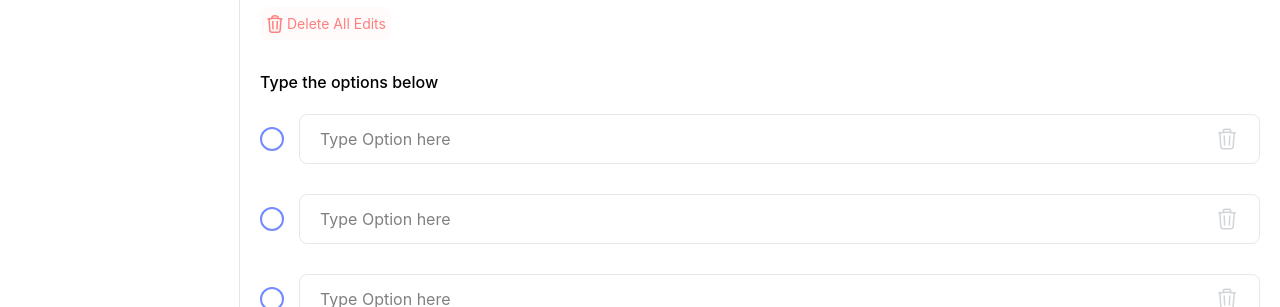
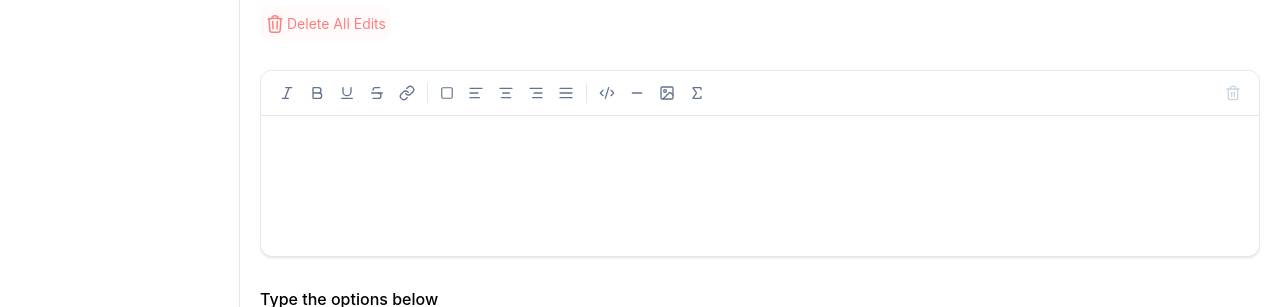
Before and after one commit to hardikgondalia/preproute-assignment, a React (Vite) app: page /test-creation/1/questions in a window 1280 px wide. Shown: the part 432-739 px from the top of the page. Built offline with nearby package versions, Linux system fonts and the light colour scheme; no server answers; sample sign-in values are in the browser's storage.

Commit message:
Edit test creation & Bulk question entry

```diff
--- /dev/null
+++ b/src/components/common/RichTextEditor.tsx
@@ -0,0 +1,235 @@
+import React, { useCallback } from "react";
+import { useEditor, EditorContent, Editor } from "@tiptap/react";
+import StarterKit from "@tiptap/starter-kit";
+import Link from "@tiptap/extension-link";
+import Image from "@tiptap/extension-image";
+import TextAlign from "@tiptap/extension-text-align";
+import UnderlineExt from "@tiptap/extension-underline";
+import {
+  Italic,
+  Bold,
+  Underline as UnderlineIcon,
+  Strikethrough,
+  Link as LinkIcon,
+  Square,
+  AlignLeft,
+  AlignCenter,
+  AlignRight,
+  AlignJustify,
+  Code2,
+  Minus,
+  Image as ImageIcon,
+  Sigma,
+  Trash2,
+} from "lucide-react";
+
+// Note: @tiptap/starter-kit does not include Underline by default.
+// Install it separately: npm install @tiptap/extension-underline lucide-react
+
+interface ToolbarButtonProps {
+  onClick?: () => void;
+  isActive?: boolean;
+  children: React.ReactNode;
+  title?: string;
+}
+
+function ToolbarButton({ onClick, isActive, children, title }: ToolbarButtonProps) {
+  return (
+    <button
+      type="button"
+      onClick={onClick}
+      title={title}
+      className={`p-1.5 rounded-md transition-colors ${
+        isActive
+          ? "bg-slate-100 text-slate-900"
+          : "text-slate-500 hover:bg-slate-50 hover:text-slate-700"
+      }`}
+    >
+      {children}
+    </button>
+  );
+}
+
+function Divider() {
+  return <div className="w-px h-5 bg-slate-200 mx-1" />;
+}
+
+export interface RichTextEditorProps {
+  /** Initial HTML content to load into the editor */
+  content?: string;
+  /** Fired on every edit with the updated HTML string */
+  onChange?: (html: string) => void;
+  /** Optional handler for the trash icon; hidden if not provided */
+  onDelete?: () => void;
+  /** Placeholder text shown when the editor is empty (requires Placeholder extension to render) */
+  placeholder?: string;
+  /** Optional className to extend/override the outer wrapper styling */
+  className?: string;
+}
+
+export default function RichTextEditor({
+  content = "",
+  onChange,
+  onDelete,
+  placeholder = "Type here",
+  className = "",
+}: RichTextEditorProps) {
+  const editor: Editor | null = useEditor({
+    extensions: [
+      StarterKit,
+      UnderlineExt,
+      Link.configure({
+        openOnClick: false,
+        autolink: true,
+      }),
+      Image,
+      TextAlign.configure({
+        types: ["heading", "paragraph"],
+      }),
+    ],
+    content,
+    onUpdate: ({ editor }) => {
+      onChange?.(editor.getHTML());
+    },
+    editorProps: {
+      attributes: {
+        class:
+          "prose prose-sm max-w-none focus:outline-none min-h-[140px] px-4 py-3 text-slate-700",
+        "data-placeholder": placeholder,
+      },
+    },
+  });
+
+  const setLink = useCallback(() => {
+    if (!editor) return;
+    const previousUrl = editor.getAttributes("link").href as string | undefined;
+    const url = window.prompt("Enter URL", previousUrl || "https://");
+    if (url === null) return;
+    if (url === "") {
+      editor.chain().focus().extendMarkRange("link").unsetLink().run();
+      return;
+    }
+    editor.chain().focus().extendMarkRange("link").setLink({ href: url }).run();
+  }, [editor]);
+
+  const addImage = useCallback(() => {
+    if (!editor) return;
+    const url = window.prompt("Image URL");
+    if (url) {
+      editor.chain().focus().setImage({ src: url }).run();
+    }
+  }, [editor]);
+
+  if (!editor) return null;
+
+  return (
+    <div className={`border border-slate-200 rounded-xl bg-white shadow-sm overflow-hidden ${className}`}>
+      {/* Toolbar */}
+      <div className="flex items-center gap-0.5 px-3 py-2 border-b border-slate-200 bg-white">
+        <ToolbarButton
+          title="Italic"
+          isActive={editor.isActive("italic")}
+          onClick={() => editor.chain().focus().toggleItalic().run()}
+        >
+          <Italic size={16} />
+        </ToolbarButton>
+        <ToolbarButton
+          title="Bold"
+          isActive={editor.isActive("bold")}
+          onClick={() => editor.chain().focus().toggleBold().run()}
+        >
+          <Bold size={16} />
+        </ToolbarButton>
+        <ToolbarButton
+          title="Underline"
+          isActive={editor.isActive("underline")}
+          onClick={() => editor.chain().focus().toggleUnderline().run()}
+        >
+          <UnderlineIcon size={16} />
+        </ToolbarButton>
+        <ToolbarButton
+          title="Strikethrough"
+          isActive={editor.isActive("strike")}
+          onClick={() => editor.chain().focus().toggleStrike().run()}
+        >
+          <Strikethrough size={16} />
+        </ToolbarButton>
+        <ToolbarButton title="Link" isActive={editor.isActive("link")} onClick={setLink}>
+          <LinkIcon size={16} />
+        </ToolbarButton>
+
+        <Divider />
+
+        <ToolbarButton title="Highlight block">
+          <Square size={14} />
+        </ToolbarButton>
+        <ToolbarButton
+          title="Align left"
+          isActive={editor.isActive({ textAlign: "left" })}
+          onClick={() => editor.chain().focus().setTextAlign("left").run()}
+        >
+          <AlignLeft size={16} />
+        </ToolbarButton>
+        <ToolbarButton
+          title="Align center"
+          isActive={editor.isActive({ textAlign: "center" })}
+          onClick={() => editor.chain().focus().setTextAlign("center").run()}
+        >
+          <AlignCenter size={16} />
+        </ToolbarButton>
+        <ToolbarButton
+          title="Align right"
+          isActive={editor.isActive({ textAlign: "right" })}
+          onClick={() => editor.chain().focus().setTextAlign("right").run()}
+        >
+          <AlignRight size={16} />
+        </ToolbarButton>
+        <ToolbarButton
+          title="Justify"
+          isActive={editor.isActive({ textAlign: "justify" })}
+          onClick={() => editor.chain().focus().setTextAlign("justify").run()}
+        >
+          <AlignJustify size={16} />
+        </ToolbarButton>
+
+        <Divider />
+
+        <ToolbarButton
+          title="Code block"
+          isActive={editor.isActive("codeBlock")}
+          onClick={() => editor.chain().focus().toggleCodeBlock().run()}
+        >
+          <Code2 size={16} />
+        </ToolbarButton>
+        <ToolbarButton
+          title="Horizontal rule"
+          onClick={() => editor.chain().focus().setHorizontalRule().run()}
+        >
+          <Minus size={16} />
+        </ToolbarButton>
+        <ToolbarButton title="Insert image" onClick={addImage}>
+          <ImageIcon size={16} />
+        </ToolbarButton>
+        <ToolbarButton title="Insert formula (custom extension needed)">
+          <Sigma size={16} />
+        </ToolbarButton>
+
+        <div className="flex-1" />
+
+        {onDelete && (
+          <button
+            type="button"
+            onClick={onDelete}
+            title="Delete"
+            className="p-1.5 rounded-md text-slate-300 hover:text-red-500 hover:bg-red-50 transition-colors"
+          >
+            <Trash2 size={16} />
+          </button>
+        )}
+      </div>
+
+      {/* Editable area */}
+      <EditorContent editor={editor} />
+    </div>
+  );
+}
--- a/src/components/testCreation/QuestionsSection.tsx
+++ b/src/components/testCreation/QuestionsSection.tsx
@@ -1,8 +1,16 @@
+import { useState } from "react";
+import RichTextEditor from "../common/RichTextEditor";
+import { useAppSelector } from "../../store/hooks";
+
 const QuestionsSection = () => {
+  const currentTestState = useAppSelector((state) => state.currentTest);
+  const [content, setContent] = useState<string>("");
   return (
     <div className="w-full h-full">
       <div className="w-full flex items-center justify-between py-3.5">
-        <div className="text-[16px] font-medium text-[#07013C]">Question 4<span className="text-[#a4c5f2]">/50</span></div>
+        <div className="text-[16px] font-medium text-[#07013C]">
+          Question 4<span className="text-[#a4c5f2]">/50</span>
+        </div>
         <div className="flex items-center gap-2.5">
           <button className="px-2.5 h-10 flex justify-center items-center gap-1.25 bg-[#FAFAFA] rounded-lg text-[14px] font-medium text-[#9CA3AF] cursor-pointer">
             <img src="/images/add.svg" alt="" className="w-5 h-5" />
@@ -19,8 +27,13 @@ const QuestionsSection = () => {
           <img src="/images/delete.svg" alt="" className="w-5 h-5" />
           <span className="text-[14px] font-normal text-[#FF7F7F]">Delete All Edits</span>
         </button>
+        <div>
+          <RichTextEditor content={content} onChange={(html) => setContent(html)} onDelete={() => setContent("")} />
+        </div>
         <div className="flex flex-col gap-5">
-          <label htmlFor="" className="text-[16px] font-medium">Type the options below</label>
+          <label htmlFor="" className="text-[16px] font-medium">
+            Type the options below
+          </label>
           <div className="flex flex-col gap-7.5">
             <div className="flex items-center gap-3.75">
               <input
@@ -73,9 +86,16 @@ const QuestionsSection = () => {
           </div>
         </div>
         <div className="flex flex-col gap-5">
-          <label htmlFor="" className="text-[16px] font-medium">Add Solution</label>
+          <label htmlFor="" className="text-[16px] font-medium">
+            Add Solution
+          </label>
           <div className="relative w-full flex">
-            <textarea name="" id="" rows={5} className="py-3 pl-5 pr-8 flex flex-1 items-center gap-4 border border-[#E5E7EB] rounded-lg outline-none"></textarea>
+            <textarea
+              name=""
+              id=""
+              rows={5}
+              className="py-3 pl-5 pr-8 flex flex-1 items-center gap-4 border border-[#E5E7EB] rounded-lg outline-none"
+            ></textarea>
             <img src="/images/input-delete.svg" alt="" className="w-6 h-6 absolute right-2 top-3 cursor-pointer" />
           </div>
           <div className="py-2.5 flex items-center justify-center gap-2">
@@ -109,12 +129,20 @@ const QuestionsSection = () => {
           </div>
         </div>
         <div className="flex flex-col gap-7.5">
-          <label htmlFor="" className="text-[16px] font-medium">Question settings</label>
+          <label htmlFor="" className="text-[16px] font-medium">
+            Question settings
+          </label>
           <div className="flex flex-col gap-5">
             <div className="flex flex-1 flex-col gap-3.75 font-medium">
-              <label htmlFor="country" className="text-[16px] text-[#374151]">Level of Difficulty</label>
+              <label htmlFor="country" className="text-[16px] text-[#374151]">
+                Level of Difficulty
+              </label>
               <div className="grid grid-cols-1">
-                <select id="subject" name="subject" className="col-start-1 row-start-1 w-full text-[#374151] appearance-none rounded-md bg-white py-3 pr-8 pl-4 outline-1 -outline-offset-1 outline-[#9CA3AF]">
+                <select
+                  id="subject"
+                  name="subject"
+                  className="col-start-1 row-start-1 w-full text-[#374151] appearance-none rounded-md bg-white py-3 pr-8 pl-4 outline-1 -outline-offset-1 outline-[#9CA3AF]"
+                >
                   <option></option>
                 </select>
                 <img
@@ -125,9 +153,15 @@ const QuestionsSection = () => {
               </div>
             </div>
             <div className="flex flex-1 flex-col gap-3.75 font-medium">
-              <label htmlFor="country" className="text-[16px] text-[#374151]">Topic</label>
+              <label htmlFor="country" className="text-[16px] text-[#374151]">
+                Topic
+              </label>
               <div className="grid grid-cols-1">
-                <select id="subject" name="subject" className="col-start-1 row-start-1 w-full text-[#374151] appearance-none rounded-md bg-white py-3 pr-8 pl-4 outline-1 -outline-offset-1 outline-[#9CA3AF]">
+                <select
+                  id="subject"
+                  name="subject"
+                  className="col-start-1 row-start-1 w-full text-[#374151] appearance-none rounded-md bg-white py-3 pr-8 pl-4 outline-1 -outline-offset-1 outline-[#9CA3AF]"
+                >
                   <option></option>
                 </select>
                 <img
@@ -138,9 +172,15 @@ const QuestionsSection = () => {
               </div>
             </div>
             <div className="flex flex-1 flex-col gap-3.75 font-medium">
-              <label htmlFor="country" className="text-[16px] text-[#374151]">Sub-topic</label>
+              <label htmlFor="country" className="text-[16px] text-[#374151]">
+                Sub-topic
+              </label>
               <div className="grid grid-cols-1">
-                <select id="subject" name="subject" className="col-start-1 row-start-1 w-full text-[#374151] appearance-none rounded-md bg-white py-3 pr-8 pl-4 outline-1 -outline-offset-1 outline-[#9CA3AF]">
+                <select
+                  id="subject"
+                  name="subject"
+                  className="col-start-1 row-start-1 w-full text-[#374151] appearance-none rounded-md bg-white py-3 pr-8 pl-4 outline-1 -outline-offset-1 outline-[#9CA3AF]"
+                >
                   <option></option>
                 </select>
                 <img
@@ -153,8 +193,12 @@ const QuestionsSection = () => {
           </div>
         </div>
         <div className="flex justify-between items-center flex-wrap gap-2">
-          <button className="min-w-40 h-12 px-3 flex justify-center items-center bg-[#FF7F7F] border-none outline-none rounded-lg text-[16px] font-medium text-[#FAFAFA] cursor-pointer">Exit Test Creation</button>
-          <button className="min-w-50 h-12 px-3 flex justify-center items-center bg-[#7489FF] border-none outline-none rounded-lg text-[16px] font-medium text-[#FAFAFA] cursor-pointer">Next</button>
+          <button className="min-w-40 h-12 px-3 flex justify-center items-center bg-[#FF7F7F] border-none outline-none rounded-lg text-[16px] font-medium text-[#FAFAFA] cursor-pointer">
+            Exit Test Creation
+          </button>
+          <button className="min-w-50 h-12 px-3 flex justify-center items-center bg-[#7489FF] border-none outline-none rounded-lg text-[16px] font-medium text-[#FAFAFA] cursor-pointer">
+            Next
+          </button>
         </div>
       </div>
     </div>
```
Also changed, not shown: package.json (+8 -0 lines), src/components/testCreation/TestInfo.tsx (+10 -1 lines), 1 other file (tests, documents, lock files or other folders).
